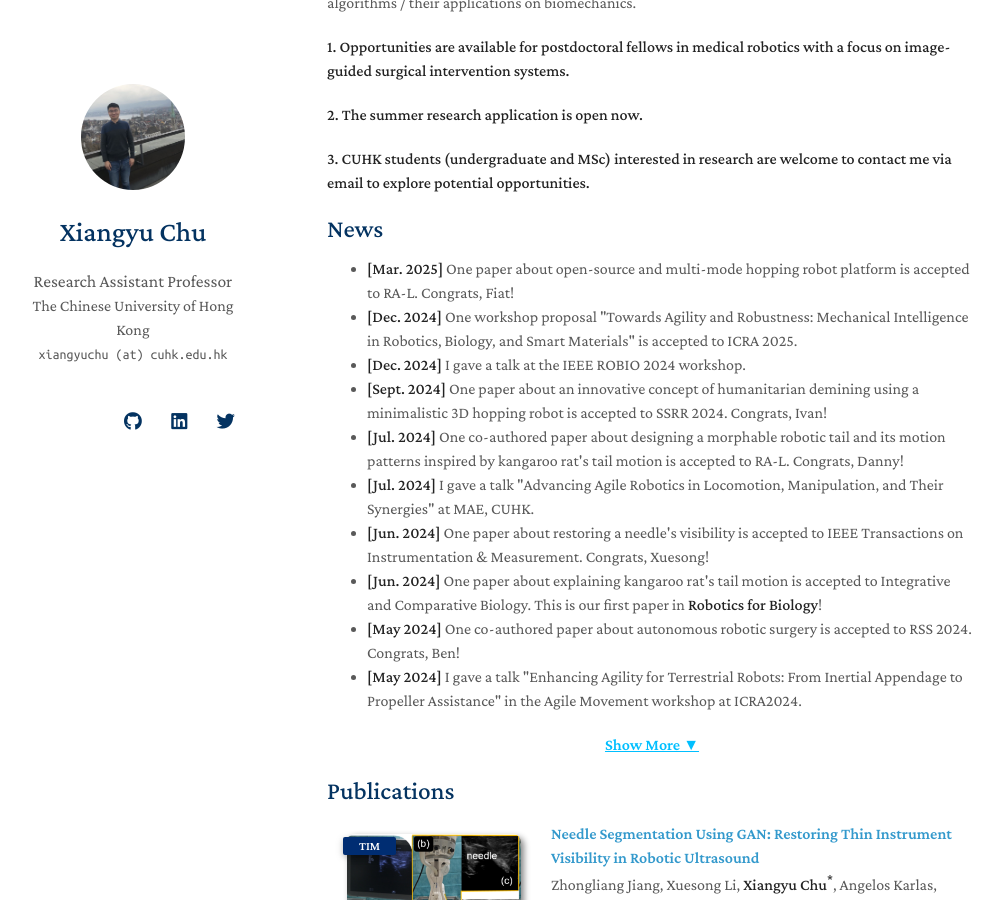
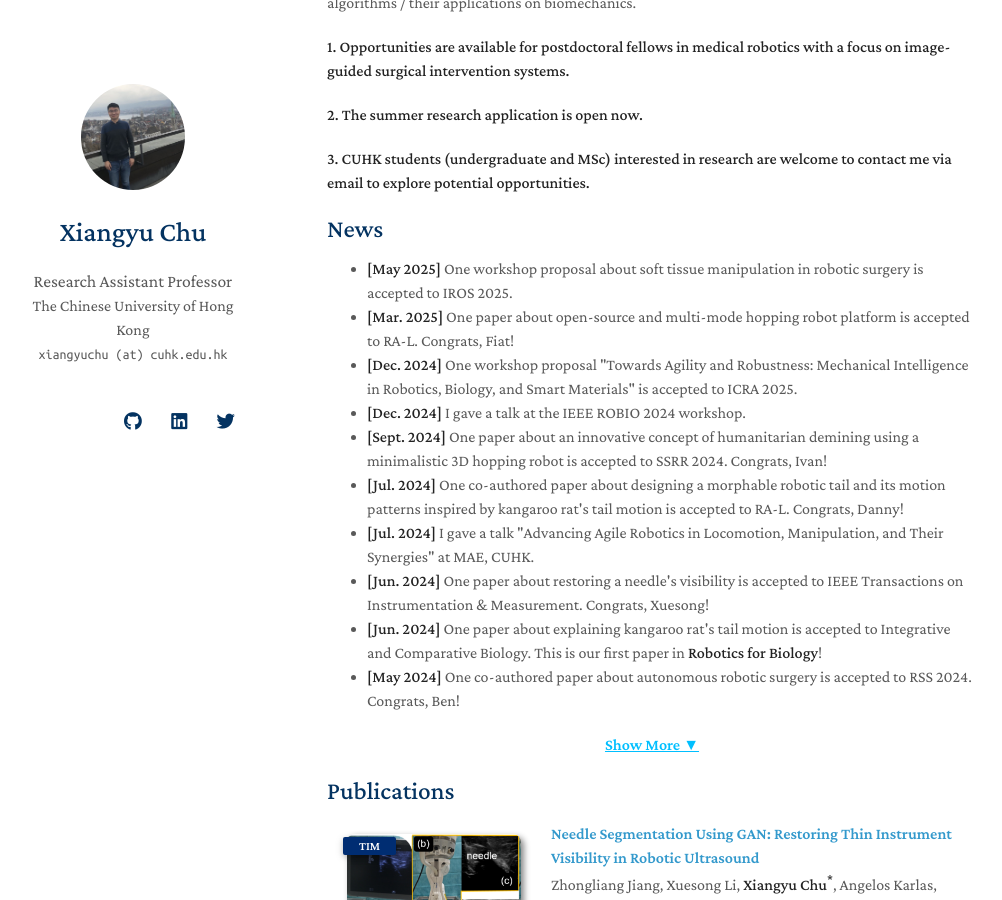
Before and after one commit to xiangyuchu03/xiangyuchu03.github.io, a Jekyll site: the page built from index.md, in a window 1280 px wide and 900 px high, scrolled down 378 px. Shown: the whole window, without its empty margins (143-1145 px from the left). Built offline with Jekyll 4.4.1, drawn with Linux system fonts in a browser that asks for light colours; nearby versions of some CDN libraries; a style sheet for code colours, icons or effects is not loaded; our own code applies the rules of GitHub Pages for plain Markdown files.

Commit message:
Update index.md

```diff
--- a/index.md
+++ b/index.md
@@ -17,6 +17,7 @@ My research interests include 1) Developments of robotic surgical and medical sy
 
 ## News
 <ul id="news-list">
+    <li class="news-item"><strong>[May 2025]</strong> One workshop proposal about soft tissue manipulation in robotic surgery is accepted to IROS 2025.</li>
     <li class="news-item"><strong>[Mar. 2025]</strong> One paper about open-source and multi-mode hopping robot platform is accepted to RA-L. Congrats, Fiat!</li>
     <li class="news-item"><strong>[Dec. 2024]</strong> One workshop proposal "Towards Agility and Robustness: Mechanical Intelligence in Robotics, Biology, and Smart Materials" is accepted to ICRA 2025.</li>
     <li class="news-item"><strong>[Dec. 2024]</strong> I gave a talk at the IEEE ROBIO 2024 workshop. </li>
```
